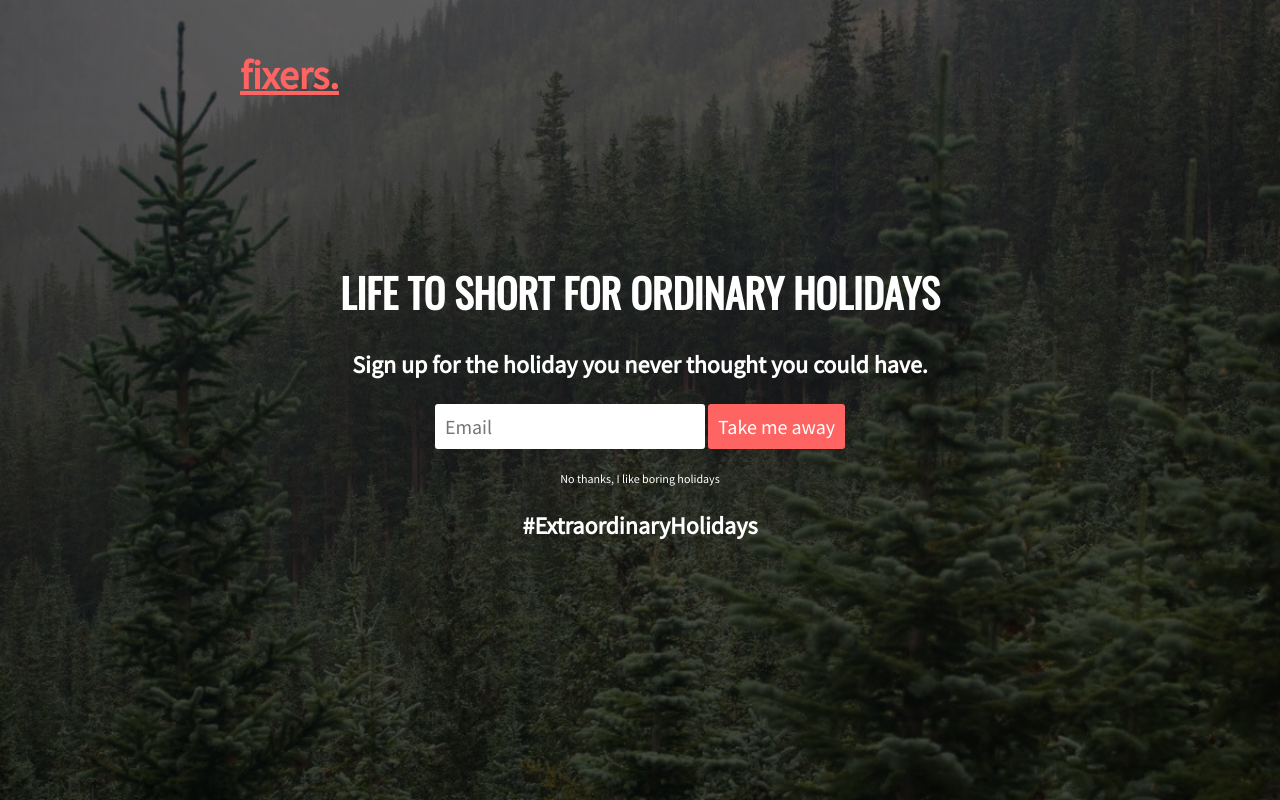
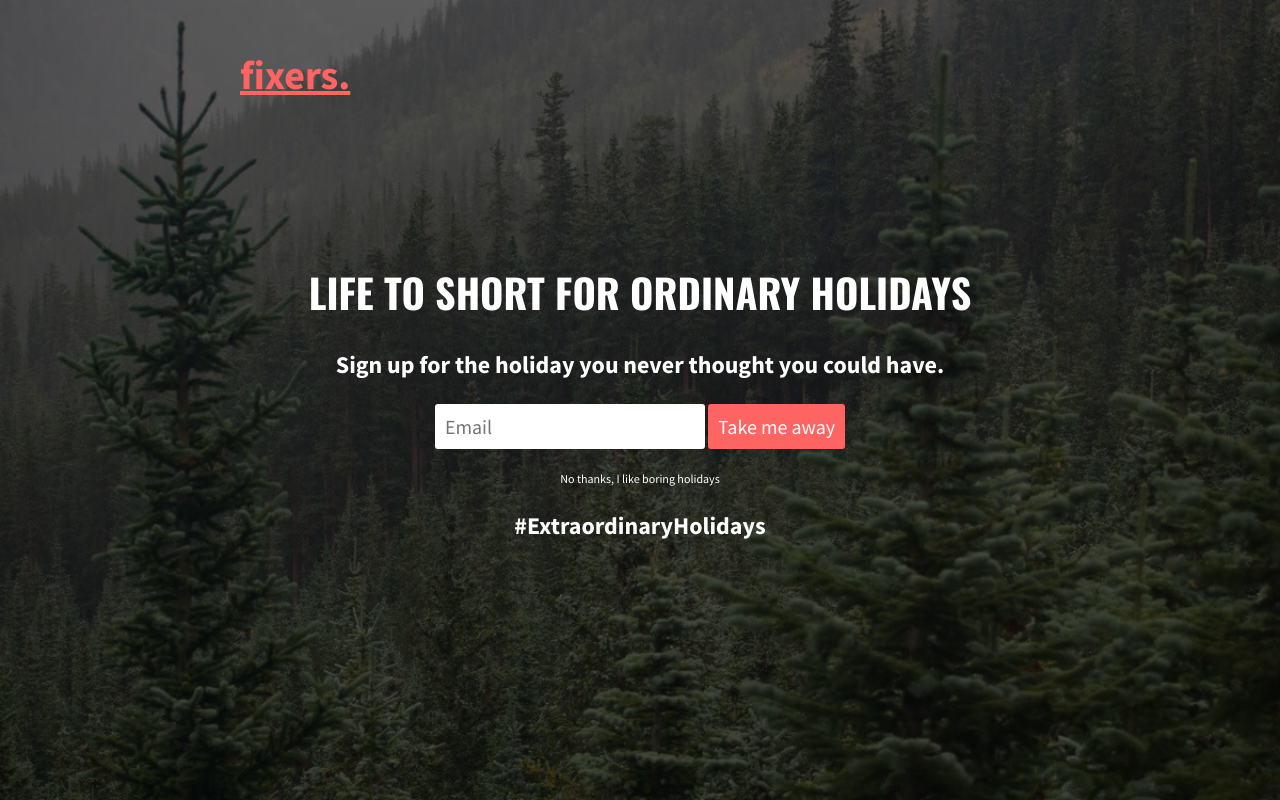
Before and after one commit to kamuz/holding-page, a plain HTML site: page index.html in a window 1280 px wide. Drawn offline with nearby package versions, Linux system fonts and the light colour scheme.

Commit message:
Added bold fonts for Google Fonts

```diff
--- a/css/main.css
+++ b/css/main.css
@@ -1,4 +1,4 @@
-@import url('https://fonts.googleapis.com/css?family=Oswald|Source+Sans+Pro');
+@import url('https://fonts.googleapis.com/css?family=Oswald:400,700|Source+Sans+Pro:400,700');
 
 :root{
     --main-font: 'Source Sans Pro', sans-serif;
```
